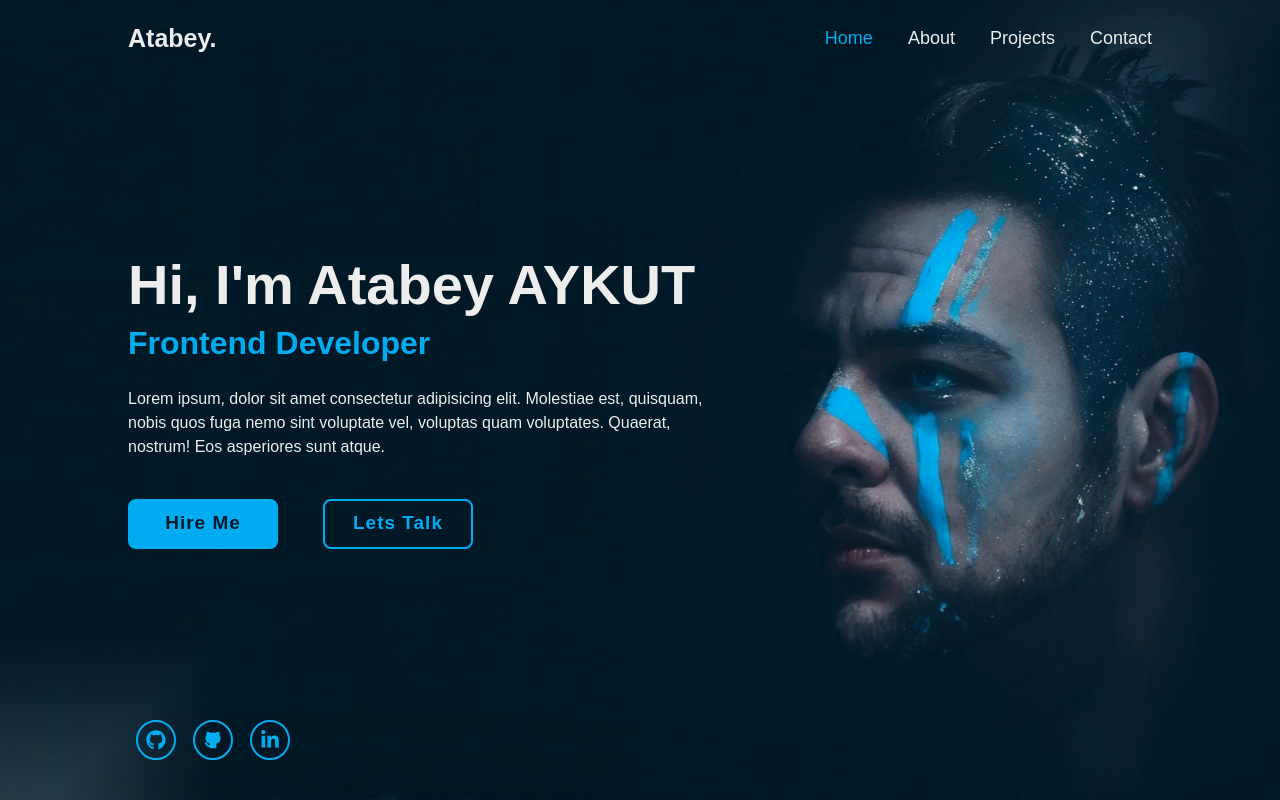
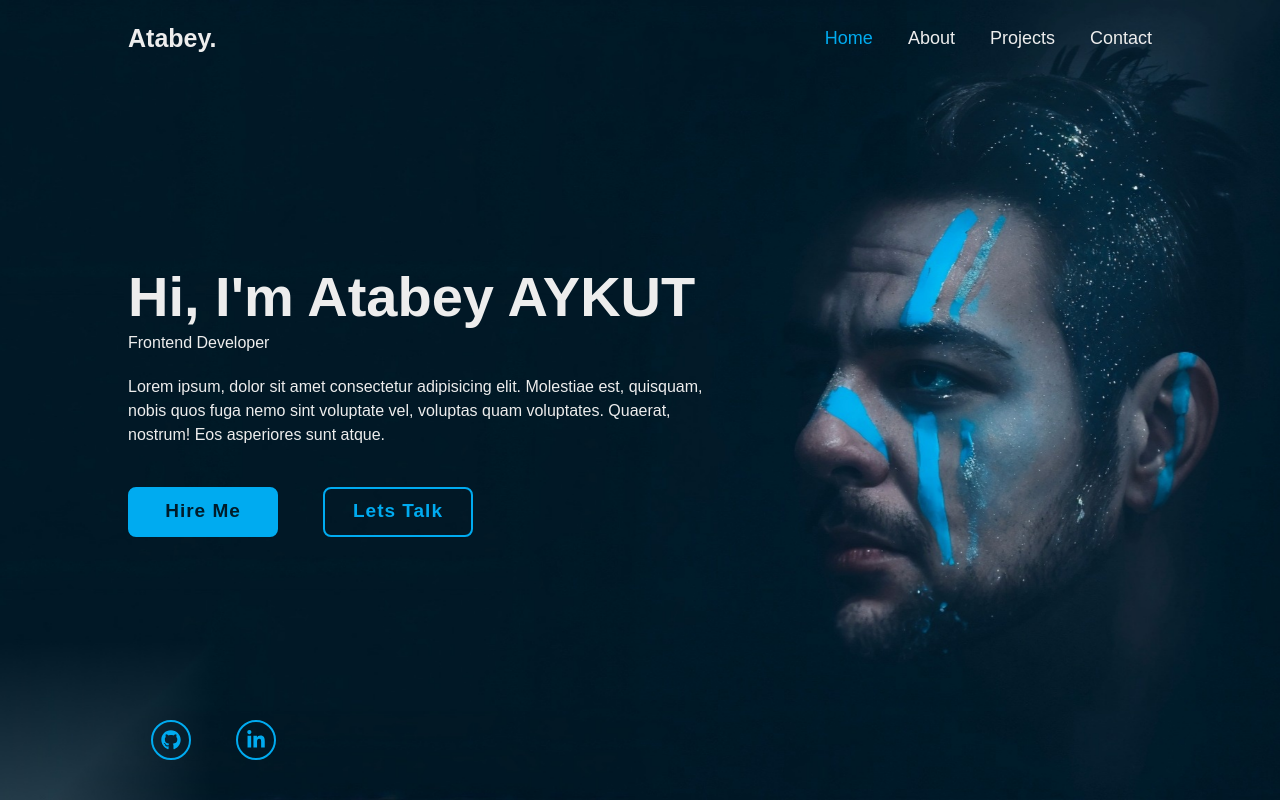
Before and after one commit to atabeyaykut/PersonalPage, a React (Vite) app: page / in a window 1280 px wide. Built offline with nearby package versions, Linux system fonts and the light colour scheme.

Commit message:
Enhance SEO and accessibility by adding meta tags in index.html; restructure HomePage component for improved semantics and navigation

```diff
--- a/index.html
+++ b/index.html
@@ -5,7 +5,27 @@
   <meta charset="UTF-8" />
   <!-- Icon Değişecek -->
   <meta name="viewport" content="width=device-width, initial-scale=1.0" />
-  <title>Atabey AYKUT</title>
+  <meta name="description"
+    content="Atabey AYKUT - Frontend Developer Portfolio. Experienced in React, JavaScript, and modern web technologies." />
+  <meta name="keywords"
+    content="Atabey AYKUT, Frontend Developer, React Developer, Web Developer, JavaScript Developer" />
+  <meta name="author" content="Atabey AYKUT" />
+
+  <!-- Open Graph / Social Media Meta Tags -->
+  <meta property="og:title" content="Atabey AYKUT - Frontend Developer" />
+  <meta property="og:description" content="Frontend Developer specializing in React and modern web technologies" />
+  <meta property="og:type" content="website" />
+  <meta property="og:url" content="https://atabeyaykut.com" /> <!-- URL'i kendi domain'inize göre güncelleyin -->
+
+  <!-- Twitter Meta Tags -->
+  <meta name="twitter:card" content="summary_large_image" />
+  <meta name="twitter:title" content="Atabey AYKUT - Frontend Developer" />
+  <meta name="twitter:description" content="Frontend Developer specializing in React and modern web technologies" />
+
+  <!-- Favicon -->
+  <link rel="icon" type="image/x-icon" href="/favicon.ico" />
+
+  <title>Atabey AYKUT | Frontend Developer</title>
 </head>
 
 <body>
--- a/src/components/HomePage.jsx
+++ b/src/components/HomePage.jsx
@@ -1,26 +1,34 @@
 import React from 'react'
 import { FaGithub } from "react-icons/fa";
-import { TbBrandGithubFilled } from "react-icons/tb";
 import { FaLinkedinIn } from "react-icons/fa6";
 
 function HomePage() {
     return (
-        <section className="home page-transition">
-            <div className="home-content">
+        <main className="home page-transition">
+            <article className="home-content">
                 <h1>Hi, I'm Atabey AYKUT</h1>
-                <h3>Frontend Developer</h3>
+                <h2 className="h3">Frontend Developer</h2>
                 <p>Lorem ipsum, dolor sit amet consectetur adipisicing elit. Molestiae est, quisquam, nobis quos fuga nemo sint voluptate vel, voluptas quam voluptates. Quaerat, nostrum! Eos asperiores sunt atque.</p>
-                <div className="btn-box">
-                    <a href="#">Hire Me</a>
-                    <a href="#">Lets Talk</a>
-                </div>
-            </div>
-            <div className="home-sci">
-                <a href="#"><FaGithub /></a>
-                <a href="#"><TbBrandGithubFilled /></a>
-                <a href="#"><FaLinkedinIn /></a>
-            </div>
-        </section>
+                <nav className="btn-box">
+                    <a href="#contact" aria-label="Hire Me">Hire Me</a>
+                    <a href="#contact" aria-label="Let's Talk">Lets Talk</a>
+                </nav>
+            </article>
+            <nav className="home-sci">
+                <a href="https://github.com/atabeyaykut/"
+                    target="_blank"
+                    rel="noopener noreferrer"
+                    aria-label="GitHub Profile">
+                    <FaGithub />
+                </a>
+                <a href="https://www.linkedin.com/in/atabeyaykut/"
+                    target="_blank"
+                    rel="noopener noreferrer"
+                    aria-label="LinkedIn Profile">
+                    <FaLinkedinIn />
+                </a>
+            </nav>
+        </main>
     )
 }
 
```
